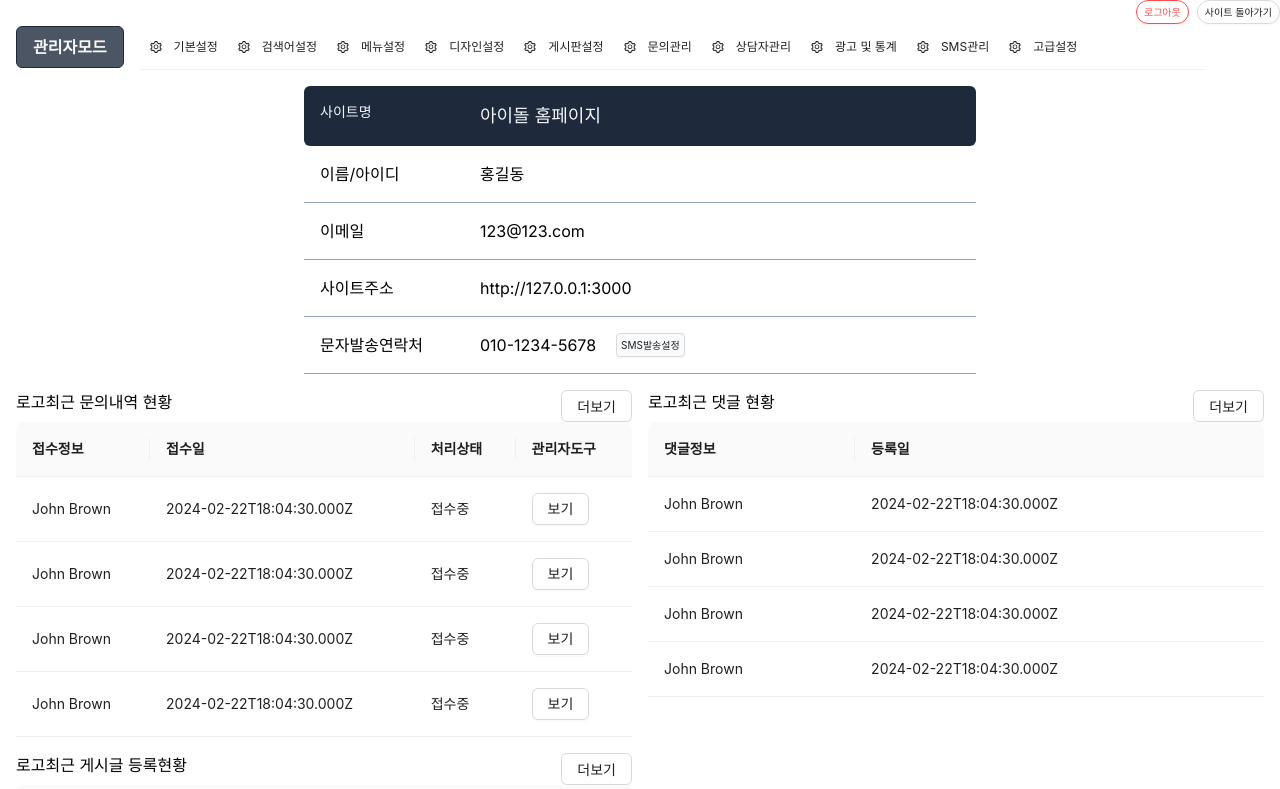
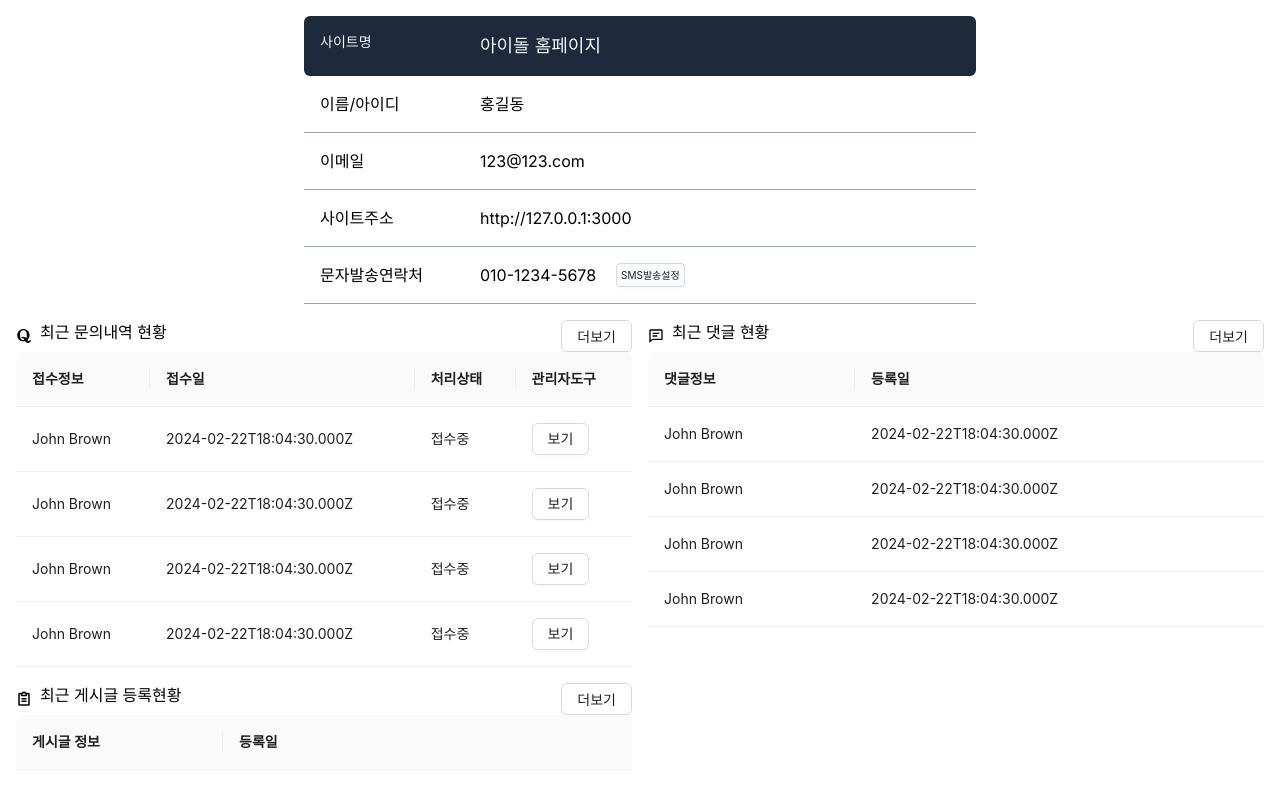
Before and after one commit to rladudgh321/work, a Next.js app in the folder front/: page / in a window 1280 px wide. Shown: the top 789 px of the page. Built offline with nearby package versions, Linux system fonts and the light colour scheme.

Commit message:
메인페이지

```diff
--- a/front/package.json
+++ b/front/package.json
@@ -12,7 +12,8 @@
     "antd": "^5.14.1",
     "next": "14.1.0",
     "react": "^18",
-    "react-dom": "^18"
+    "react-dom": "^18",
+    "react-icons": "^5.0.1"
   },
   "devDependencies": {
     "@types/node": "^20",
--- a/front/src/app/components/Board_list.tsx
+++ b/front/src/app/components/Board_list.tsx
@@ -1,5 +1,6 @@
 import type { TableProps } from 'antd';
 import { Button, Table } from 'antd';
+import { PiClipboardTextBold } from "react-icons/pi";
 
 interface DataType {
   key: string;
@@ -48,7 +49,7 @@ export default function Board_list() {
     <div>
       <div className="flex justify-between">
         <div className="flex">
-          <div>로고</div>
+          <div className="my-auto mr-2"><PiClipboardTextBold /></div>
           <div>최근 게시글 등록현황</div>
         </div>
         <Button>더보기</Button>
--- a/front/src/app/components/Comment_list.tsx
+++ b/front/src/app/components/Comment_list.tsx
@@ -1,5 +1,6 @@
 import type { TableProps } from 'antd';
 import { Button, Table } from 'antd';
+import { BiCommentDetail } from "react-icons/bi";
 
 interface DataType {
   key: string;
@@ -48,7 +49,7 @@ export default function Comment_list() {
     <div>
       <div className="flex justify-between">
         <div className="flex">
-          <div>로고</div>
+          <div className="my-auto mr-2"><BiCommentDetail /></div>
           <div>최근 댓글 현황</div>
         </div>
         <Button>더보기</Button>
--- a/front/src/app/components/FAQ_list.tsx
+++ b/front/src/app/components/FAQ_list.tsx
@@ -1,5 +1,6 @@
 import type { TableProps } from 'antd';
 import { Button, Table } from 'antd';
+import { FaQuora } from "react-icons/fa6";
 
 interface DataType {
   key: string;
@@ -68,7 +69,7 @@ export default function FAQ_list() {
     <div>
       <div className="flex justify-between">
         <div className="flex">
-          <div>로고</div>
+          <div className="my-auto mr-2"><FaQuora /></div>
           <div>최근 문의내역 현황</div>
         </div>
         <Button>더보기</Button>
@@ -77,26 +78,3 @@ export default function FAQ_list() {
     </div>
   );
 }
-
-/**
- *
- * <div className="flex">
-        <div>로고</div>
-        <div className="text-xl">최근 문의내역 현황</div>
-        <Button className="float-right">더보기</Button>
-      </div>
-      <div className="bg-slate-800 text-slate-100 rounded-md p-4 flex text-center">
-        <div className="grow-[2]">접수정보</div>
-        <div className="grow-[1]">접수일</div>
-        <div className="grow-[1]">처리상태</div>
-        <div className="grow-[1]">관리자툴</div>
-      </div>
-      <div className="p-4 flex">
-        <div className="grow-[2] border-slate-400 border-[1px]">건축상담</div>
-        <div className="grow-[1] border-slate-400 border-[1px]">2024-02-23</div>
-        <div className="grow-[1] border-slate-400 border-[1px]">접수중</div>
-        <div className="grow-[1] border-slate-400 border-[1px]">보기</div>
-      </div>
-    </div>
- *
- */
--- a/front/src/app/layout.tsx
+++ b/front/src/app/layout.tsx
@@ -1,6 +1,5 @@
 import type { Metadata } from "next";
 import { Inter } from "next/font/google";
-import Navbar from './components/Navbar';
 import "./globals.css";
 
 const inter = Inter({ subsets: ["latin"] });
@@ -18,7 +17,6 @@ export default function RootLayout({
   return (
     <html lang="en">
       <body className={inter.className}>
-        <Navbar />
         {children}
       </body>
     </html>
```
Also changed, not shown: 1 other file (tests, documents, lock files or other folders).
